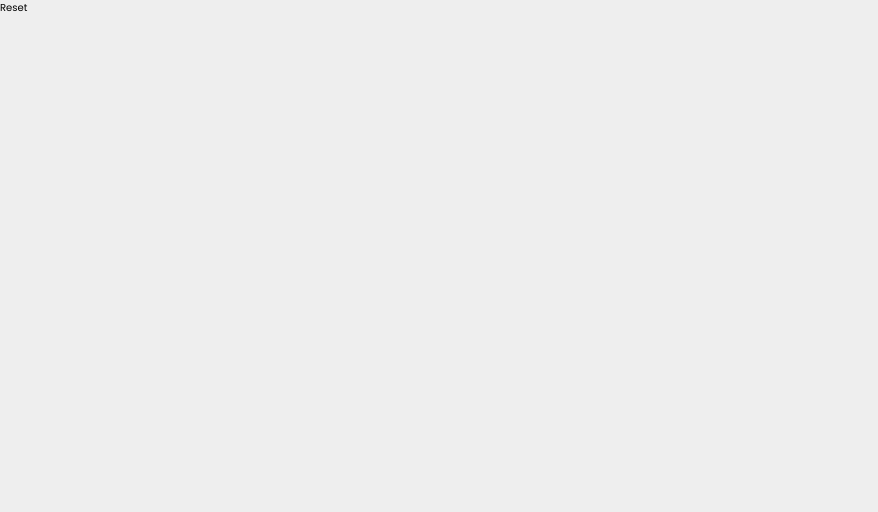
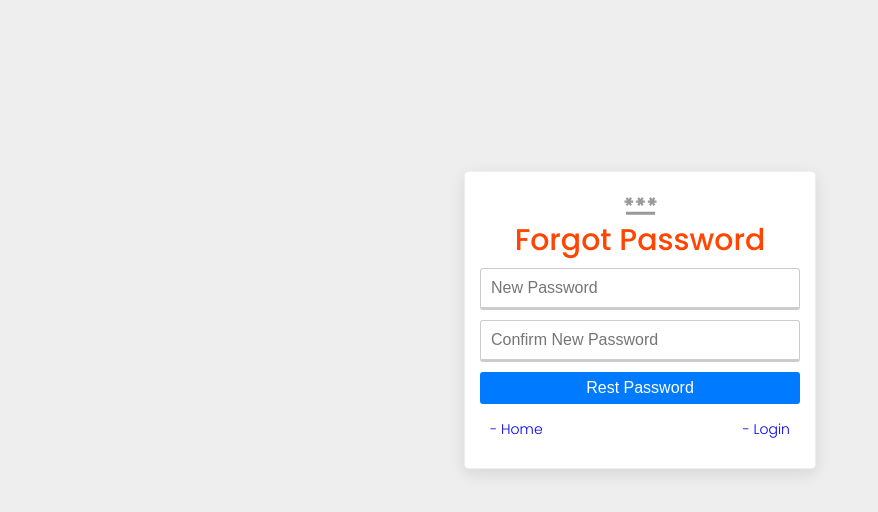
Before and after one commit to sohailnasir74atWork/inventory_system_Frontend, a React (Create React App) app: page /restpasword/1 in a window 1280 px wide. Shown: the top 512 px of the page, without its empty margins (0-878 px from the left). Built offline with nearby package versions, Linux system fonts and the light colour scheme.

Commit message:
created Forgot, Rest, password page

```diff
--- a/src/App.js
+++ b/src/App.js
@@ -12,7 +12,7 @@
   return (
     <BrowserRouter>
     <Routes>
-    <Route path="/" element={<Home/>}/>
+    <Route path="/home" element={<Home/>}/>
     <Route path="/register" element={<Register/>}/>
     <Route path="/login" element={<Login/>}/>
     <Route path="/forgot" element={<Forgot/>}/>
--- a/src/pages/auth/Forgot.js
+++ b/src/pages/auth/Forgot.js
@@ -1,9 +1,36 @@
-import React from 'react'
+import styles from '../auth/auth.module.scss'
+import Card from '../../components/cards/Cards'
+import {MdOutlineMailOutline} from "react-icons/md"
+import { Link } from 'react-router-dom'
 
 const Forgot = () => {
   return (
-    <div>Forgot</div>
+    <div className={`container ${styles.auth}`}>
+      <Card>
+        <div className={styles.form}>
+            <div className='--flex-center'>
+                <MdOutlineMailOutline size={35} color="#999" />
+                </div>
+                <h2>Forgot Password</h2>
+            <form>
+              <input type="text" placeholder='Email' required name='Email'/>
+              <button type='submit' className='--btn --btn-primary --btn-block'>Get Rest Email</button>
+              <div className={styles.links}>
+              <p>
+                <Link to="/">- Home</Link>
+              </p>
+              <p>
+                <Link to="/login">- Login</Link>
+              </p>
+              </div>
+            </form>
+
+
+        </div>
+        </Card>
+    </div>
   )
+
 }
 
 export default Forgot
--- a/src/pages/auth/Login.js
+++ b/src/pages/auth/Login.js
@@ -10,8 +10,8 @@
         <div className={styles.form}>
             <div className='--flex-center'>
                 <BiLogIn size={35} color="#999" />
+                </div>
                 <h2>Log In</h2>
-            </div>
             <form>
               <input type="text" placeholder='Email' required name='Email'/>
               <input type="password"  placeholder='Password' required name='password'/>
--- a/src/pages/auth/Register.js
+++ b/src/pages/auth/Register.js
@@ -1,8 +1,33 @@
-import React from 'react'
+import styles from '../auth/auth.module.scss'
+import Card from '../../components/cards/Cards'
+import {TiUserAddOutline} from "react-icons/ti"
+import { Link } from 'react-router-dom'
 
 const Register = () => {
   return (
-    <div>Register</div>
+    <div className={`container ${styles.auth}`}>
+      <Card>
+        <div className={styles.form}>
+            <div className='--flex-center'>
+                <TiUserAddOutline size={35} color="#999" />
+
+            </div>
+            <h2>Register</h2>
+            <form>
+            <input type="text" placeholder='Name' required name='Name'/>
+              <input type="text" placeholder='Email' required name='Email'/>
+              <input type="password"  placeholder='Password' required name='password'/>
+              <input type="password"  placeholder='Confirm Password' required name='password'/>
+              <button type='submit' className='--btn --btn-primary --btn-block'>Register</button>
+            </form>
+            <span className={styles.register}>
+              <Link to="/home">Home</Link>
+              <p>&nbsp; Already have an account? &nbsp;</p>
+              <Link to="/login">Login</Link>
+            </span>
+        </div>
+        </Card>
+    </div>
   )
 }
 
--- a/src/pages/auth/Reset.js
+++ b/src/pages/auth/Reset.js
@@ -1,9 +1,37 @@
-import React from 'react'
+import styles from '../auth/auth.module.scss'
+import Card from '../../components/cards/Cards'
+import {MdPassword } from "react-icons/md"
+import { Link } from 'react-router-dom'
 
-const Reset = () => {
+const Rest = () => {
   return (
-    <div>Reset</div>
+    <div className={`container ${styles.auth}`}>
+      <Card>
+        <div className={styles.form}>
+            <div className='--flex-center'>
+                <MdPassword  size={35} color="#999" />
+                </div>
+                <h2>Forgot Password</h2>
+            <form>
+              <input type="text" placeholder='New Password' required name='New Password'/>
+              <input type="text" placeholder='Confirm New Password' required name='Confirm New Password'/>
+              <button type='submit' className='--btn --btn-primary --btn-block'>Rest Password</button>
+              <div className={styles.links}>
+              <p>
+                <Link to="/">- Home</Link>
+              </p>
+              <p>
+                <Link to="/login">- Login</Link>
+              </p>
+              </div>
+            </form>
+
+
+        </div>
+        </Card>
+    </div>
   )
+
 }
 
-export default Reset
+export default Rest
```
